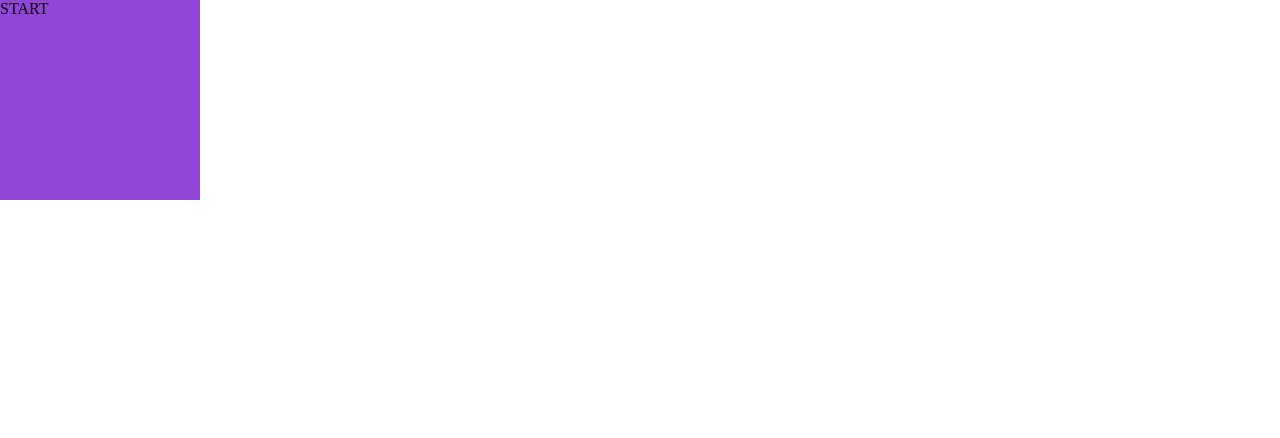
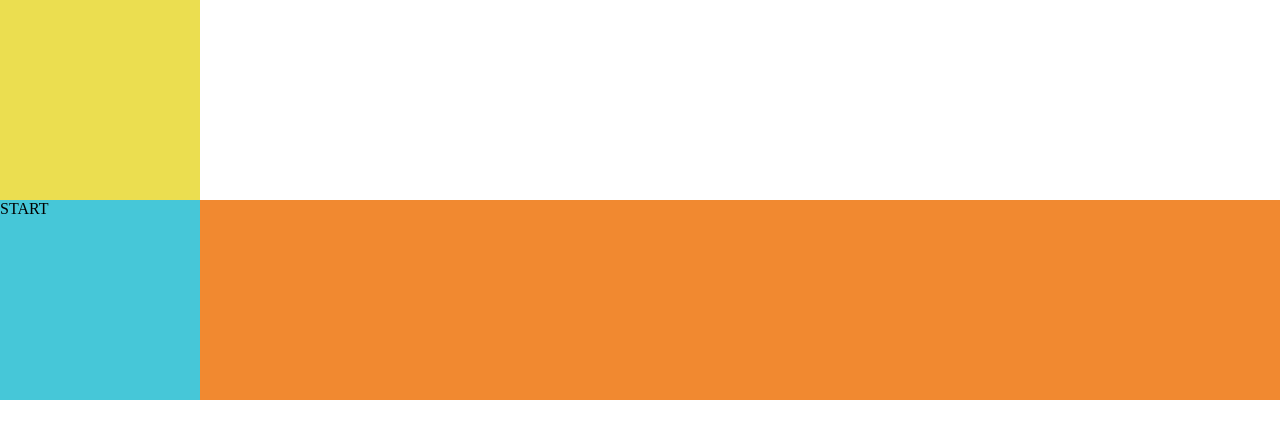
Before and after one commit to kai373/kai373.github.io, a plain HTML site: page index.html in a window 1280 px wide. Drawn offline with nearby package versions, Linux system fonts and the light colour scheme.

Commit message:
cookie
cookie

```diff
--- a/index.html
+++ b/index.html
@@ -5,8 +5,20 @@
     <meta name="viewport" content="width=device-width, initial-scale=1.0" />
     <title>Document</title>
     <link rel="stylesheet" href="style.css" />
+    <style>
+      .contain {
+        width: 200px;
+        height: 200px;
+        background-color: #ebde50;
+      }
+      .kosaka {
+        background-color: #f18930;
+      }
+    </style>
   </head>
   <body>
+    <div class="contain"></div>
+
     <div class="container">
       <div id="start">START</div>
       <div class="box" id="question1">
@@ -71,6 +83,27 @@
     </div>
     <p id="zero">あなたはアイドルが嫌いです。</p>
     <script src="https://code.jquery.com/jquery-3.5.0.js"></script>
+    <script>
+      $(document).ready(function () {
+        if (
+          document.cookie.replace(
+            /(?:(?:^|.;\s)クッキー名\s\=\s([^;]).$)|^.*$/,
+            "$1"
+          ) !== "true"
+        ) {
+          //該当クッキーが残っていない（始めて開いた）場合の処理
+          //クッキーを半永続的に残す
+          document.cookie =
+            "クッキー名=true; expires=Fri, 31 Dec 9999 23:59:59 GMT";
+
+          //ポップアップを表示する処理
+          ////////////////////////////////////
+          $(".container").addClass("kosaka");
+        } else {
+          //特に処理はいらない
+        }
+      });
+    </script>
     <script src="main.js"></script>
   </body>
 </html>
```
